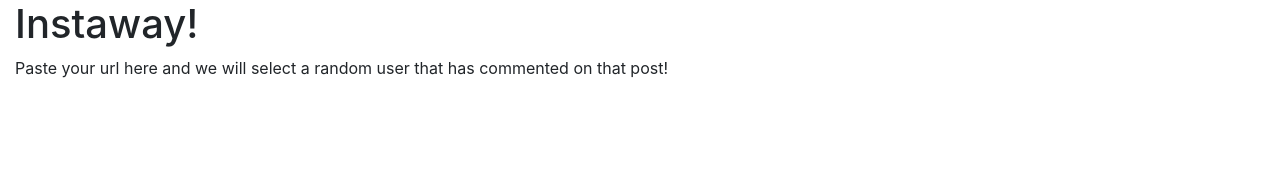
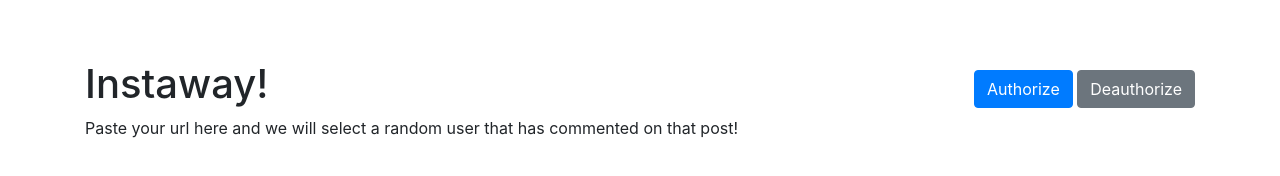
Before and after one commit to Haskiez/instaway, a plain HTML site: page index.html in a window 1280 px wide. Drawn offline with nearby package versions, Linux system fonts and the light colour scheme.

Commit message:
add a way to authorize with the app

```diff
--- a/index.html
+++ b/index.html
@@ -6,11 +6,18 @@
     <meta http-equiv="X-UA-Compatible" content="ie=edge">
 
     <link rel="stylesheet" href="https://maxcdn.bootstrapcdn.com/bootstrap/4.0.0/css/bootstrap.min.css" integrity="sha384-Gn5384xqQ1aoWXA+058RXPxPg6fy4IWvTNh0E263XmFcJlSAwiGgFAW/dAiS6JXm" crossorigin="anonymous">
+    <link rel="stylesheet" href="style.css">
     <title>Instaway</title>
 </head>
 <body>
-    <div class="container-fluid">
-        <h1>Instaway!</h1>
+    <div class="container">
+        <div class="header-with-buttons">
+            <h1>Instaway!</h1>
+            <div class="the-buttons">
+                <button id="auth" class="btn btn-primary">Authorize</button>
+                <button id="deauth" class="btn btn-secondary">Deauthorize</button>
+            </div>
+        </div>
         <p>Paste your url here and we will select a random user that has commented on that post!</p>
     </div>
 
@@ -18,5 +25,6 @@
     <script src="https://code.jquery.com/jquery-3.2.1.slim.min.js" integrity="sha384-KJ3o2DKtIkvYIK3UENzmM7KCkRr/rE9/Qpg6aAZGJwFDMVNA/GpGFF93hXpG5KkN" crossorigin="anonymous"></script>
     <script src="https://cdnjs.cloudflare.com/ajax/libs/popper.js/1.12.9/umd/popper.min.js" integrity="sha384-ApNbgh9B+Y1QKtv3Rn7W3mgPxhU9K/ScQsAP7hUibX39j7fakFPskvXusvfa0b4Q" crossorigin="anonymous"></script>
     <script src="https://maxcdn.bootstrapcdn.com/bootstrap/4.0.0/js/bootstrap.min.js" integrity="sha384-JZR6Spejh4U02d8jOt6vLEHfe/JQGiRRSQQxSfFWpi1MquVdAyjUar5+76PVCmYl" crossorigin="anonymous"></script>
+    <script src="main.js"></script>
 </body>
 </html>
--- a/main.js
+++ b/main.js
@@ -0,0 +1,5 @@
+$(document).ready(function() {
+    // document is ready
+    // when user clicks authorize, take them to authorization page
+
+});
--- /dev/null
+++ b/style.css
@@ -0,0 +1,13 @@
+.container {
+    margin-top: 60px;
+}
+
+.header-with-buttons {
+    display: flex;
+    justify-content: space-between;
+    align-items: flex-end;
+}
+
+.the-buttons {
+    margin-bottom: .5em;
+}
```
